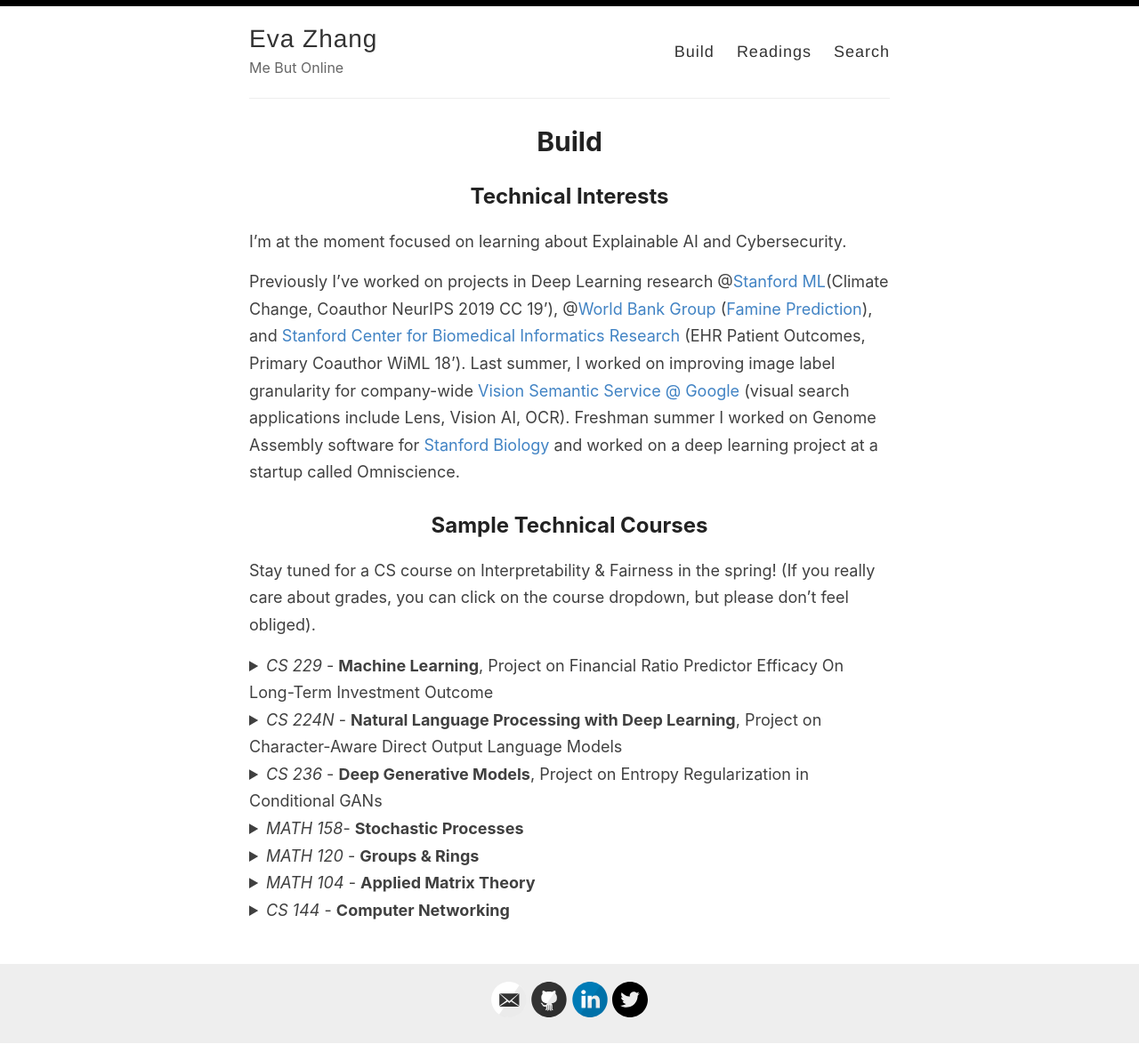
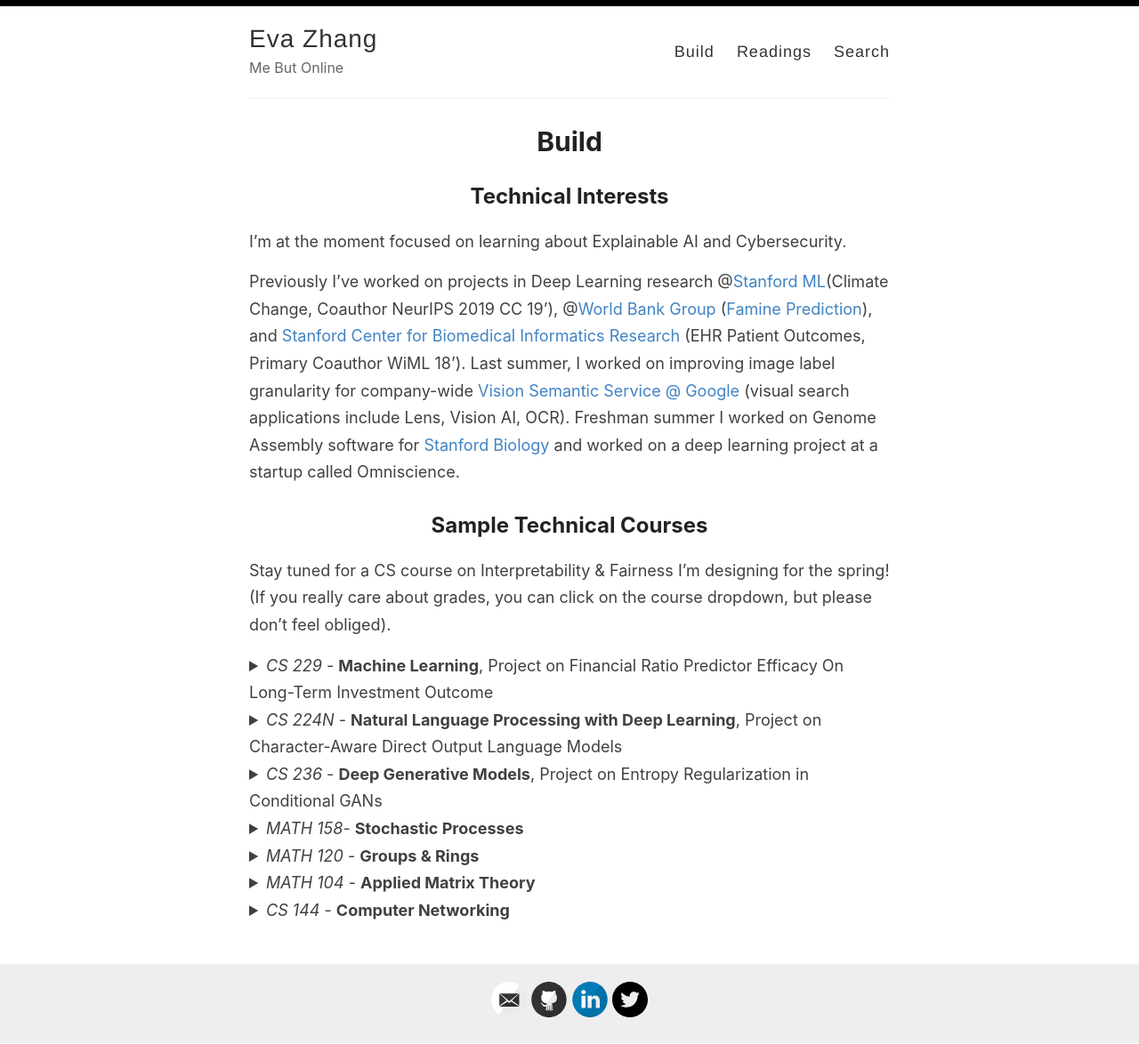
Before and after one commit to evazhang612/sokt-landing, a Jekyll site: the page built from _pages/technicals.md, in a window 1280 px wide. Shown: the whole page at 89% size. Built offline with Jekyll 4.4.1, drawn with Linux system fonts in a browser that asks for light colours; nearby versions of some CDN libraries; library files that are not in the unit come from our copies.

```diff
--- a/_pages/technicals.md
+++ b/_pages/technicals.md
@@ -10,7 +10,7 @@ I'm at the moment focused on learning about Explainable AI and Cybersecurity.
 Previously I've worked on projects in Deep Learning research @[Stanford ML](https://stanfordmlgroup.github.io/)(Climate Change, Coauthor NeurIPS 2019 CC 19'), @[World Bank Group](https://www.worldbank.org/) ([Famine Prediction](https://www.worldbank.org/en/programs/famine-early-action-mechanism)), and [Stanford Center for Biomedical Informatics Research](https://bmir.stanford.edu/) (EHR Patient Outcomes, Primary Coauthor WiML 18'). Last summer, I worked on improving image label granularity for company-wide [Vision Semantic Service @ Google](https://images.google.com/) (visual search applications include Lens, Vision AI, OCR). Freshman summer I worked on Genome Assembly software for [Stanford Biology](https://www.morrisonlabatstanford.org/) and worked on a deep learning project at a startup called Omniscience.
 
 ## Sample Technical Courses
-Stay tuned for a CS course on Interpretability & Fairness in the spring! (If you really care about grades, you can click on the course dropdown, but please don't feel obliged).
+Stay tuned for a CS course on Interpretability & Fairness I'm designing for the spring! (If you really care about grades, you can click on the course dropdown, but please don't feel obliged).
 
 {% raw %}
 <details>
```
